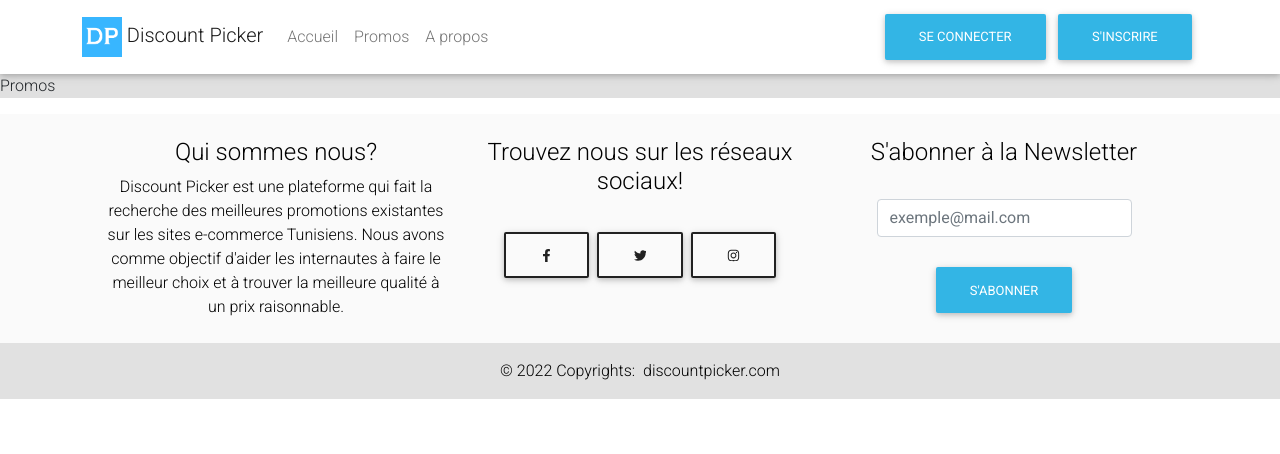
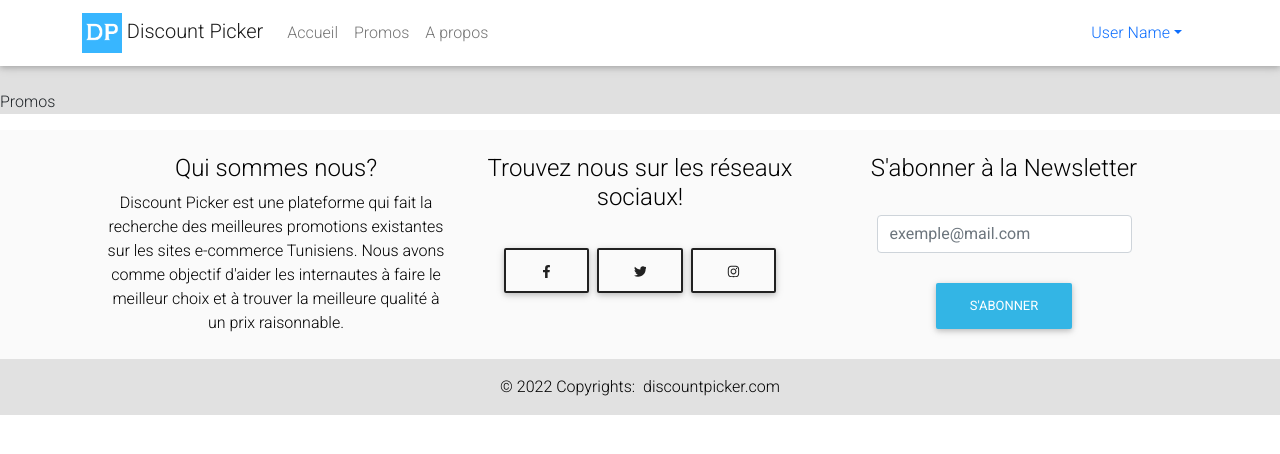
Before and after one commit to khaliltu/Discount-Picker-Frontend, a React (Create React App) app: page /promos in a window 1280 px wide. Shown: the top 454 px of the page. Built offline with nearby package versions, Linux system fonts and the light colour scheme; the HTML template or start-up script is replaced by a standard one.

Commit message:
Sign up fixed

```diff
--- a/package.json
+++ b/package.json
@@ -9,6 +9,7 @@
     "axios": "^0.27.2",
     "bootstrap": "^5.1.3",
     "mdb-react-ui-kit": "^4.1.0",
+    "mdbreact": "^5.2.0",
     "react": "^18.2.0",
     "react-bootstrap": "^2.4.0",
     "react-dom": "^18.2.0",
--- a/src/App.js
+++ b/src/App.js
@@ -1,7 +1,8 @@
 import { Route, Routes } from "react-router-dom";
 import Home from "./components/Home";
 import About from "./components/About";
-import Header from "./components/Header";
+//import Header from "./components/Header";
+import HeaderLoggedIn from "./components/HeaderLoggedIn";
 import Promos from "./components/Promos";
 import Footer from "./components/Footer";
 import 'bootstrap/dist/css/bootstrap.min.css';
@@ -12,7 +13,8 @@ import React  from 'react';
 function App() {
   return (
     <div className="App">
-        <Header/>
+        <HeaderLoggedIn/>
+
         <div className="bg-light">
         <main>
         <Routes>
--- /dev/null
+++ b/src/components/HeaderLoggedIn.js
@@ -0,0 +1,32 @@
+import { Navbar, Container, Nav, NavDropdown } from "react-bootstrap";
+import React  from 'react';
+
+const HeaderLoggedIn = () => {
+    return (
+        <div className="Header">
+          <Navbar variant="light">
+            <Container style={{"flex-flow":"row wrap"}}>
+                <Navbar.Brand href="/"><img alt="logo" style={{"width":"40px"}} src={process.env.PUBLIC_URL+"DP.png"}/>
+                &nbsp;Discount Picker</Navbar.Brand>
+                <Nav className="me-auto">
+                  <Nav.Link href="/" >Accueil</Nav.Link>
+                  <Nav.Link href="promos">Promos</Nav.Link>
+                  <Nav.Link href="about">A propos</Nav.Link>
+                </Nav>
+                <div style={{"margin-left":"auto"}}>
+                <NavDropdown
+                    title="User Name"
+                  >
+                    <NavDropdown.Item href="#profil">Profil</NavDropdown.Item>
+                    <NavDropdown.Divider />
+                    <NavDropdown.Item href="#logOut">
+                      Se déconnecter
+                    </NavDropdown.Item>
+                  </NavDropdown>
+                </div>
+            </Container>
+          </Navbar>
+        </div>
+     );
+}
+export default HeaderLoggedIn;
--- a/src/components/Promos.js
+++ b/src/components/Promos.js
@@ -2,6 +2,7 @@ import React  from 'react';
 const Promos = () => {
     return (
         <div>
+            <br></br>
             <p>Promos</p>
         </div>
      );
--- a/src/components/Signup.js
+++ b/src/components/Signup.js
@@ -17,16 +17,18 @@ const Signup = () => {
           )
          .then(response => {
             setSignup(true)
-            console.log("success")
-            console.log(response)
-            console.log(signup)
-
+            document.getElementById("signupForm").reset();
+            console.log(response.data)
          })
          .catch(err => {
-            console.log("failure")
             setSignup(false)
-            setMessage(err.response.data.message)
-          console.log(err.response.data.message)
+            //console.log(JSON.stringify(err))
+            try{
+                setMessage(err.response.data.message)
+            }
+            catch {
+                setMessage("Erreur de connection au serveur")
+            }
         });
      };
 
@@ -37,13 +39,13 @@ const Signup = () => {
         <Card style={{"margin":"auto","margin-bottom":"20px","width":"35%",
                     "min-width":"400px","padding":"20px 50px 20px 50px "}}>
             <h3 className="text-center">Bienvenue à Discount Picker</h3>
-            {signup && <p className="text-center" style={{"color":"green"}}>
+            {signup && <p className="text-center" style={{"color":"green"}} variant="light">
                         Inscription réussite! <a href="login" style={{"text-decoration":"underline"}}>
                         Se connecter</a> </p>}
             {!signup && <p className="text-center" style={{"color":"red"}}>
                 {message} </p>}
             <br></br>
-            <Form onSubmit={handleSubmit(onSubmit)}>
+            <Form id="signupForm" onSubmit={handleSubmit(onSubmit)}>
                 <Container>
                 <Form.Group controlId="formName" >
                         <Row>
@@ -108,7 +110,7 @@ const Signup = () => {
                     &nbsp;
                     <label>J'accepte <a href="conditions" style={{"text-decoration":"underline"}}>
                         les conditions générales</a> d'utilisation.</label><br></br><br></br>
-                    <input type="checkbox" name="newsletter"/>
+                    <input type="checkbox" name="newsLetter"/>
                     &nbsp;
                     <label>J'aimerais reçevoir des notifications par email</label><br></br><br></br>
                     <Button variant="info" type="submit">S'inscrire</Button><br></br><br></br>
```
Also changed, not shown: 1 other file (tests, documents, lock files or other folders).
